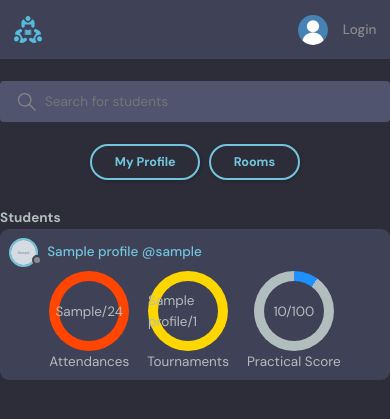
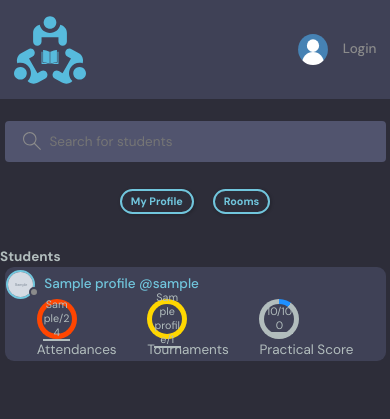
Before and after one commit to tnguyen11211/progress_tracker, a Django app: template base/templates/base/home.html in a window 390 px wide. Shown: the top 419 px of the page. Run offline with Django 4.2, Linux system fonts and the light colour scheme; the template is opened without the code that fills it: most values are stand-ins (such as "Sample title", 1, 10 or a date in 2020); grey boxes marked "Sample" are stand-in pictures.

Commit message:
style changes

```diff
--- a/static/styles/style.css
+++ b/static/styles/style.css
@@ -114,11 +122,16 @@ a {
   height: 1.6rem;
 }
 
+.btn--mini svg {
+  height: 1.4rem;
+  width: 1.4rem;
+}
 .btn--pill {
   border-radius: 10rem;
-  font-size: 1.4rem;
+  font-size: 1.2rem;
   font-weight: 700;
-  padding: 6px 2.5rem;
+  padding: 2px 1rem;
+    margin: 5px;
   color: var(--color-main);
   background: transparent;
   border: 2px solid var(--color-main);
@@ -272,19 +285,20 @@ a {
 
 .header > .container {
   display: flex;
-  gap: 9.5rem;
+  justify-content: space-between;
+  align-items: center;
 }
 
 .header__logo,
 .header__user {
   display: flex;
-  gap: 2rem;
+  gap: 1.2rem;
   align-items: center;
 }
 
 .header__logo > img {
-  height: 3.2rem;
-  width: 3.2rem;
+  height: 8rem;
+  width: 8rem;
 }
 
 .header__logo > h1 {
@@ -317,31 +331,16 @@ a {
   color: var(--color-light);
 }
 
-@media screen and (max-width: 800px) {
-  .header__search input {
-    width: 20rem;
-  }
-
-  .header > .container {
-    gap: 3rem;
-  }
-}
-
-@media screen and (max-width: 700px) {
+@media screen and (max-width: 400px) {
   .header__logo h1 {
     display: none;
   }
 }
 
-@media screen and (max-width: 500px) {
+@media screen and (max-width: 615px) {
   .header__search {
     display: none;
   }
-}
-
-.header__menu {
-  margin-left: auto;
-  position: relative;
 }
 
 .header__menu a {
@@ -464,11 +463,17 @@ a {
   margin: 3rem;
 }
 
-@media screen and (max-width: 900px) {
+@media screen and (max-width: 800px) {
   .activities,
   .topics,
   .side_nav {
     display: none;
+  }
+
+  .layout > .container {
+    display: flex;
+    justify-content: center;
+    align-items: flex-start;
   }
 
   .layout--3 > .container > div:nth-child(2) {
@@ -643,10 +648,10 @@ a {
   display: block;
 }
 
-@media screen and (max-width: 500px) {
+@media screen and (max-width: 615px) {
   .mobile-menu .header__search {
     display: block;
-    margin-bottom: 2.4rem;
+    margin: 0 0.5rem 2.4rem 0.5rem;
   }
 }
 
@@ -783,53 +798,11 @@ a {
   gap: 1rem;
 }
 
-.profileListProfile__actions {
-  display: flex;
-  align-items: flex-start;
-  gap: 1rem;
-  position: relative;
-}
-
-.profileListProfile__actions span {
-  font-size: 1.4rem;
-  font-weight: 500;
-}
-
-.progress-wrapper {
-  display: flex;
-  flex-direction: column;
-  align-items: center;
-  padding: 0rem 1rem 0rem 1rem;
-}
-
-.circular-progress {
-  position: relative;
-  width: 80px;
-  height: 80px;
-  border-radius: 50%;
-  display: flex;
-  align-items: center;
-  justify-content: center;
-}
-
-.circular-progress::before {
-  content: "";
-  position: absolute;
-  width: 60px;
-  height: 60px;
-  border-radius: 50%;
-  background-color: var(--color-dark);
-}
-
-.progress-value {
-  position: relative;
-  font-size: 1.5rem;
-}
-
 .profileListProfile__content {
   margin: 0.5rem;
   display: flex;
-  justify-content: center;
+  justify-content: space-evenly;
+  align-items: center;
 }
 
 .profileListProfile__content a {
@@ -873,6 +846,209 @@ a {
   border-radius: 5rem;
   font-weight: 500;
   font-size: 1.3rem;
+}
+
+@media screen and (max-width: 500px) {
+  .profileListProfile {
+    margin: 0 0.5rem 1rem 0.5rem;
+    background-color: var(--color-dark);
+    border-radius: 1rem;
+    padding: 0.25rem 0.18rem 0.1rem 0.18rem;
+  }
+
+  .profileListProfile__content {
+    margin: 0rem;
+    display: flex;
+    justify-content: space-evenly;
+    align-items: center;
+  }
+}
+
+/*========== Circular Progress ==========*/
+
+.circular-progress-wrapper {
+  display: flex;
+  flex-direction: column;
+  align-items: center;
+  padding: 0rem 1rem 0rem 1rem;
+}
+
+.circular-progress {
+  position: relative;
+  width: 52px;
+  height: 52px;
+  border-radius: 50%;
+  display: flex;
+  align-items: center;
+  justify-content: center;
+}
+
+.circular-progress::before {
+  content: "";
+  position: absolute;
+  width: 42px;
+  height: 42px;
+  border-radius: 50%;
+  background-color: var(--color-dark);
+}
+
+.value-wrapper {
+  display: inline-block;
+}
+
+.progress-value {
+  display: block;
+  position: relative;
+  text-align: center;
+  font-size: 1.5rem;
+  line-height: normal;
+  border-bottom: 2px solid var(--color-light-gray);
+  width: 3rem;
+}
+
+.max-value {
+  display: block;
+  position: relative;
+  text-align: center;
+  font-size: 1.5rem;
+  line-height: normal;
+}
+
+@media screen and (max-width: 500px) {
+  .circular-progress-wrapper {
+    display: flex;
+    flex-direction: column;
+    align-items: center;
+    padding: 0 0.2rem 0 0.2rem;
+    max-width: fit-content;
+  }
+
+  .progress-label {
+    text-align: center;
+    font-size: 1rem;
+  }
+
+  .circular-progress {
+    position: relative;
+    width: 45px;
+    height: 45px;
+    border-radius: 50%;
+    display: flex;
+    align-items: center;
+    justify-content: center;
+  }
+
+  .circular-progress::before {
+    content: "";
+    position: absolute;
+    width: 35px;
+    height: 35px;
+    border-radius: 50%;
+    background-color: var(--color-dark);
+  }
+
+  .progress-value {
+    display: block;
+    position: relative;
+    text-align: center;
+    font-size: 1.2rem;
+    line-height: normal;
+    border-bottom: 2px solid var(--color-light-gray);
+    width: 3rem;
+  }
+
+  .max-value {
+    display: block;
+    position: relative;
+    text-align: center;
+    font-size: 1.2rem;
+    line-height: normal;
+  }
+}
+
+@media screen and (max-width: 400px) {
+  .progress-label {
+    text-align: center;
+    font-size: 1rem;
+  }
+
+  .circular-progress {
+    position: relative;
+    width: 40px;
+    height: 40px;
+    border-radius: 50%;
+    display: flex;
+    align-items: center;
+    justify-content: center;
+    }
+
+  .circular-progress::before {
+    content: "";
+    position: absolute;
+    width: 30px;
+    height: 30px;
+    border-radius: 50%;
+    background-color: var(--color-dark);
+  }
+}
+
+/*========== Attendance and Tournaments ==========*/
+
+.stats {
+  margin-bottom: 1rem;
+  background-color: var(--color-dark);
+  border-radius: 1rem;
+  padding: 1rem;
+  justify-content: right;
+}
+
+.stats__box {
+  display: flex;
+  align-items: center;
+  justify-content: space-between;
+  border-bottom: 1px solid var(--color-light-gray);
+}
+
+.stats__box:last-child {
+  border-bottom: none;
+}
+
+.stats__content {
+  display: flex;
+  flex-direction: column;
+}
+
+.stats__actions a {
+  padding-left: 1rem;
+}
+
+@media screen and (max-width: 500px) {
+  .stats {
+    margin: 0 0.5rem 1rem 0.5rem;
+    background-color: var(--color-dark);
+    border-radius: 1rem;
+    padding: 0.5rem;
+  }
+
+  .stats__content {
+    display: flex;
+    flex-direction: column;
+    max-width: 65%;
+  }
+}
+
+.statsPage .layout__body {
+  margin: 1rem;
+}
+
+.stats-button {
+  padding: 1rem 0rem;
+  display: flex;
+  justify-content: right;
+}
+
+.stats-button a {
+  margin-right: 0rem;
 }
 
 /*==============================
```
Also changed, not shown: other parts of static/styles/style.css (+71 -17 lines).
